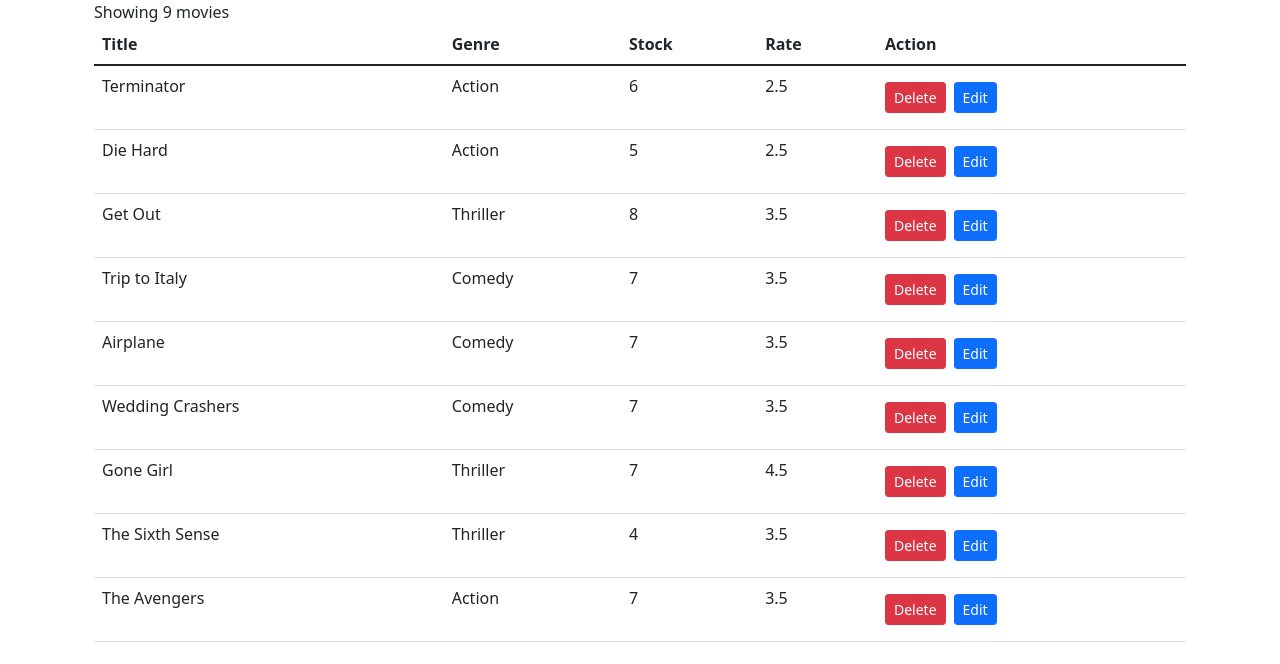
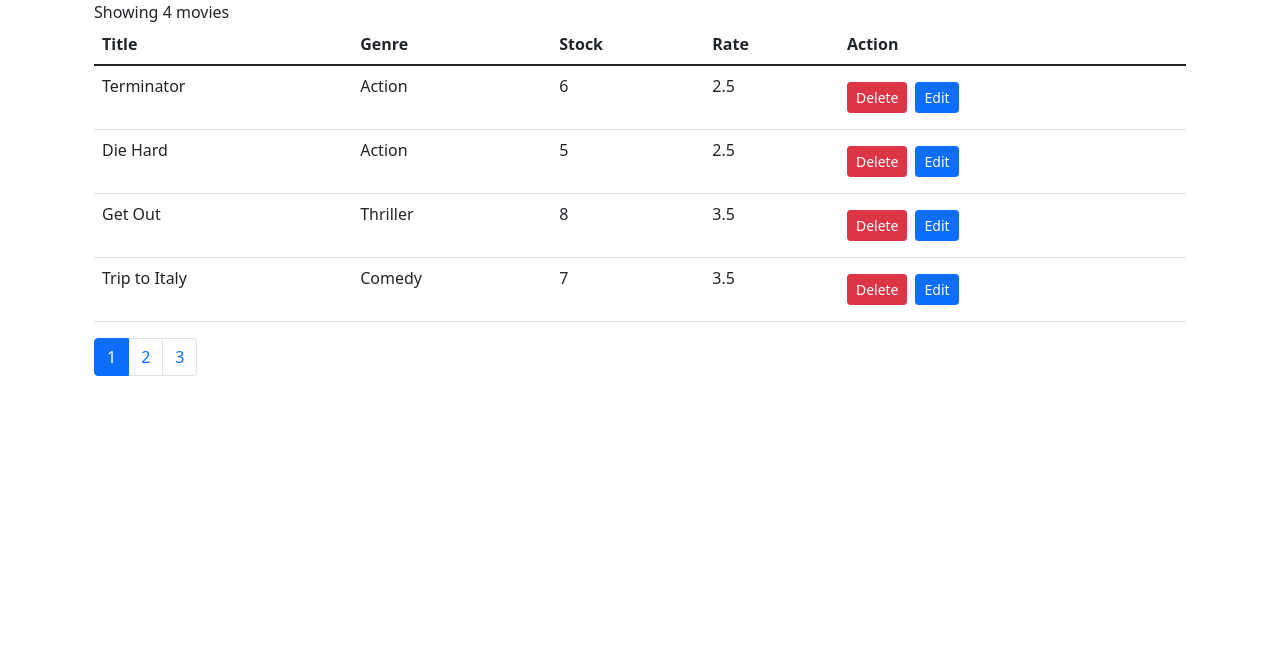
Before and after one commit to rakeshrgit/Vidly, a React (Create React App) app: page / in a window 1280 px wide. Shown: the top 664 px of the page. Built offline with nearby package versions, Linux system fonts and the light colour scheme.

Commit message:
pagination changes added

```diff
--- a/package.json
+++ b/package.json
@@ -8,6 +8,8 @@
     "@testing-library/user-event": "^13.5.0",
     "bootstrap": "^5.1.3",
     "font-awesome": "^4.7.0",
+    "lodash": "^4.17.21",
+    "prop-types": "^15.8.1",
     "react": "^18.2.0",
     "react-bootstrap": "^2.4.0",
     "react-dom": "^18.2.0",
--- /dev/null
+++ b/src/common/pagination.jsx
@@ -0,0 +1,21 @@
+import React, { Component } from 'react';
+import lodash from 'lodash';
+const Pagination = (props) => {
+    const {itemsCount, pageSize, currentPage, onPageChanges} = props;
+    console.log('currentPage', currentPage)
+    const pageCount = Math.ceil(itemsCount/pageSize);
+    const pages = lodash.range(1, pageCount + 1);
+    //console.log('pageCount', pageCount)
+    return (
+        <ul className="pagination">
+            {pages.map(page=>
+                 <li key={page} className={ page === currentPage ? 'page-item active' : 'page-item' }>
+                    <a className="page-link" onClick={()=>onPageChanges(page)}>{page}</a>
+                </li>
+            )}
+
+        </ul>
+        );
+}
+
+export default Pagination;
--- a/src/components/movies.jsx
+++ b/src/components/movies.jsx
@@ -1,12 +1,16 @@
 import React, { Component } from 'react';
 import { getMovies } from '../services/fakeMovieService';
 import EditModal from '../common/editmodal'
+import Pagination from '../common/pagination';
+import {paginate} from '../utils/paginate';
 class Movies extends Component {
     state = {
         requiredItem: 0,
         movies:getMovies(),
         movie: null,
-        isOpen:false
+        isOpen:false,
+        pageSize:4,
+        currentPage:1
      }
      handleDelete = (movie) => {
         const movies = this.state.movies.filter(m=> m._id !== movie._id)
@@ -26,16 +30,20 @@ class Movies extends Component {
       }
         return movie;
     });
-
     this.setState({
       movies: updatedMovies,
       isOpen: false
     });
-
-
+    }
+    handlePageChange = (page) =>{
+        this.setState({ currentPage:page });
+        //console.log('page', page)
     }
     render() {
-        const{movies} = this.state;
+        const {length: count} = this.state.movies;
+        const {pageSize, currentPage, movies:allMovies} = this.state;
+        const movies = paginate(allMovies, currentPage, pageSize  )
+        //const{movies} = this.state;
        // console.log('movies', movies)
        if (movies.length === 0) return <p>No Data</p>;
         return (
@@ -69,6 +77,13 @@ class Movies extends Component {
 
                     </tbody>
                 </table>
+                <Pagination
+                    itemsCount={count}
+                    pageSize={pageSize}
+                    currentPage={currentPage}
+                    onPageChanges={this.handlePageChange}
+
+                />
                 </div>
                 {
                     this.state.isOpen && <EditModal
--- /dev/null
+++ b/src/utils/paginate.js
@@ -0,0 +1,9 @@
+import lodash from "lodash";
+
+export function paginate(items, pageNumber, pageSize) {
+  const startIndex = (pageNumber - 1) * pageSize;
+  return lodash(items)
+    .slice(startIndex)
+    .take(pageSize)
+    .value();
+}
```
Also changed, not shown: 1 other file (tests, documents, lock files or other folders).
